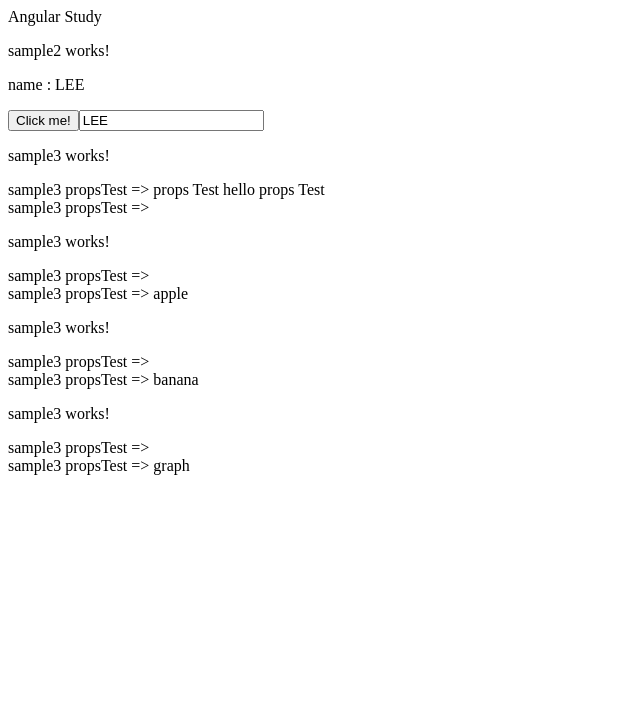
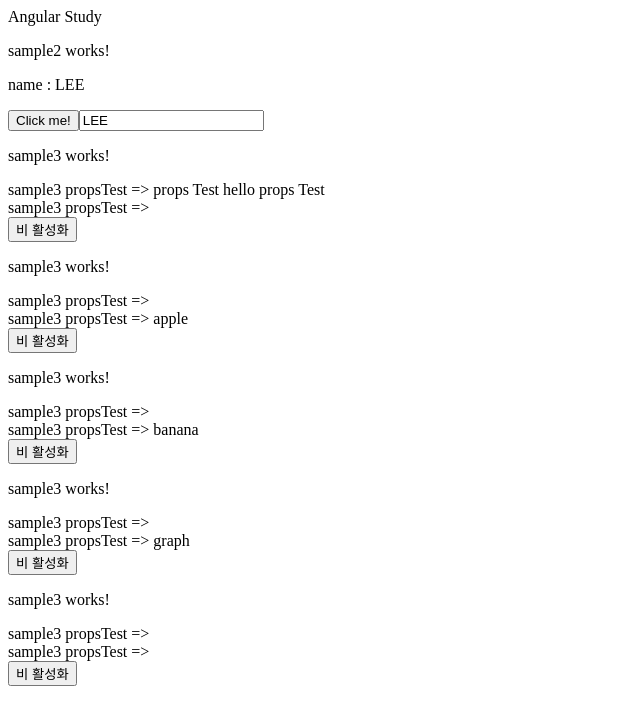
Before and after one commit to KeonYoungLeee/AngularStudy, an Angular app in the folder StudyProject/Front/: page / in a window 1280 px wide. Shown: the top 724 px of the page, without its empty margins (0-640 px from the left). Built offline with nearby package versions, Linux system fonts and the light colour scheme.

Commit message:
Add 강좌2(Angular Component4)

```diff
--- a/StudyProject/Front/src/app/app.component.html
+++ b/StudyProject/Front/src/app/app.component.html
@@ -2,5 +2,6 @@
 <app-sample2></app-sample2>
 <app-sample3 propsTest="props Test hello props Test"></app-sample3>
 <app-sample3 *ngFor="let fruits of fruits" [furitsList]="fruits"></app-sample3>
+<app-sample3 (custom)="custom()"></app-sample3>
 
 <router-outlet></router-outlet>
--- a/StudyProject/Front/src/app/app.component.ts
+++ b/StudyProject/Front/src/app/app.component.ts
@@ -8,4 +8,8 @@ import { Component } from '@angular/core';
 export class AppComponent {
   title = 'angular-quick-start';
   fruits = ['apple', 'banana', 'graph'];
+
+  custom(): void {
+    console.log('custom event')
+  }
 }
--- a/StudyProject/Front/src/app/sample3/sample3.component.html
+++ b/StudyProject/Front/src/app/sample3/sample3.component.html
@@ -1,3 +1,4 @@
 <p>sample3 works!</p>
 <div>sample3 propsTest => {{ propsTest }} </div>
 <div>sample3 propsTest => {{ furitsList }} </div>
+<button [disabled]="disabled">비 활성화</button>
--- a/StudyProject/Front/src/app/sample3/sample3.component.ts
+++ b/StudyProject/Front/src/app/sample3/sample3.component.ts
@@ -1,4 +1,4 @@
-import { Component, OnInit, Input } from '@angular/core';
+import { Component, OnInit, Input, Output, EventEmitter } from '@angular/core';
 
 @Component({
   selector: 'app-sample3',
@@ -10,9 +10,19 @@ export class Sample3Component implements OnInit {
   @Input() propsTest: string;
   @Input() furitsList: string;
 
+
+  @Output() custom = new EventEmitter();
+
+  disabled: boolean = true;
+
   constructor() { }
 
   ngOnInit(): void {
+    setTimeout(() => {
+      this.disabled = false;
+      this.custom.emit();
+
+    }, 1000);
   }
 
 }
```
Also changed, not shown: 1 other file (tests, documents, lock files or other folders).
